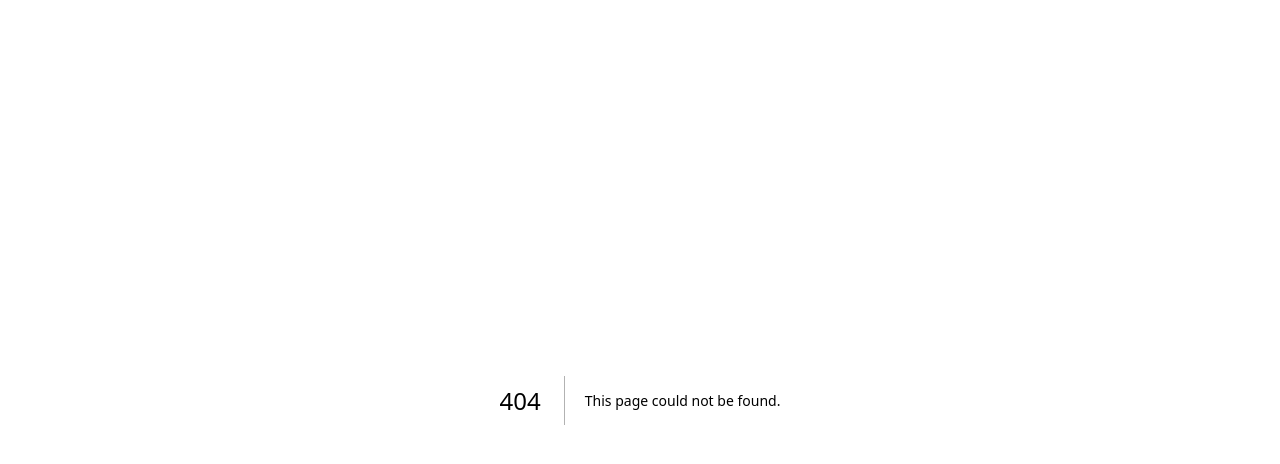
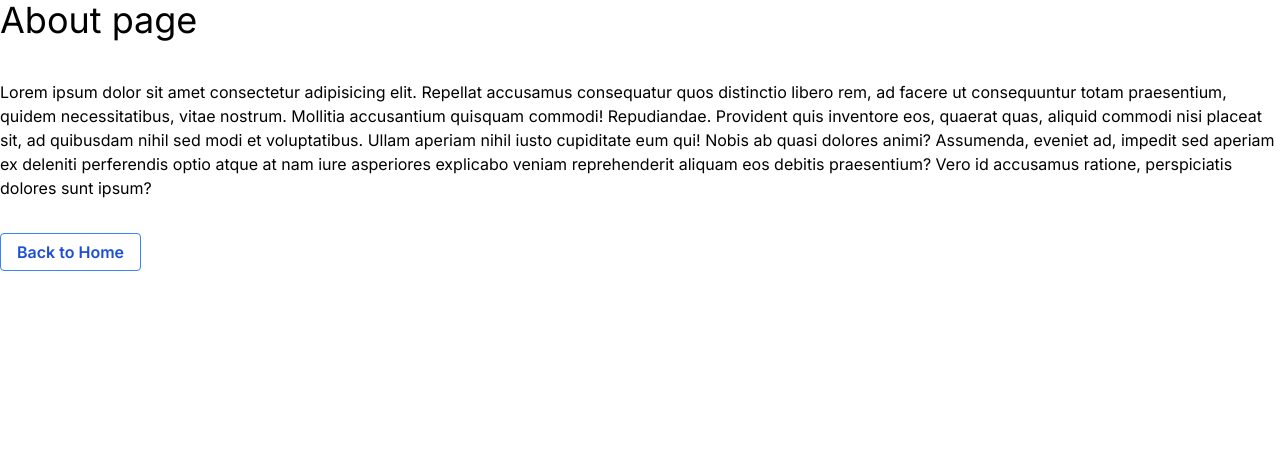
Before and after one commit to lapinRagnar/next13-prisma-mongodb-crud-restapi, a Next.js app: page /about in a window 1280 px wide. Before the commit this address had no page. Shown: the top 464 px of the page. Built offline with nearby package versions, Linux system fonts and the light colour scheme.

Commit message:
base de routing

```diff
--- /dev/null
+++ b/app/about/[id]/page.jsx
@@ -0,0 +1,9 @@
+
+
+const page = ({params}) => {
+  return (
+    <div>page {params.id}</div>
+  )
+}
+
+export default page
--- /dev/null
+++ b/app/about/page.jsx
@@ -0,0 +1,24 @@
+import Link from "next/link"
+
+
+const page = () => {
+  return (
+    <div>
+    <h1 className='text-4xl'>About page</h1>
+    <p className='py-10'>
+    Lorem ipsum dolor sit amet consectetur adipisicing elit. Repellat accusamus consequatur quos distinctio libero rem, ad facere ut consequuntur totam praesentium, quidem necessitatibus, vitae nostrum. Mollitia accusantium quisquam commodi! Repudiandae.
+    Provident quis inventore eos, quaerat quas, aliquid commodi nisi placeat sit, ad quibusdam nihil sed modi et voluptatibus. Ullam aperiam nihil iusto cupiditate eum qui! Nobis ab quasi dolores animi?
+    Assumenda, eveniet ad, impedit sed aperiam ex deleniti perferendis optio atque at nam iure asperiores explicabo veniam reprehenderit aliquam eos debitis praesentium? Vero id accusamus ratione, perspiciatis dolores sunt ipsum?
+    </p>
+
+    <Link
+      href='/'
+      className='bg-transparent hover:bg-blue-500 text-blue-700 font-semibold hover:text-white py-2 px-4 border border-blue-500 hover:border-transparent rounded'
+    >
+      Back to Home
+    </Link>
+  </div>
+  )
+}
+
+export default page
--- a/app/page.js
+++ b/app/page.jsx
@@ -1,3 +1,4 @@
+import Link from "next/link";
 
 
 export default function Home() {
@@ -9,6 +10,13 @@ export default function Home() {
       Provident quis inventore eos, quaerat quas, aliquid commodi nisi placeat sit, ad quibusdam nihil sed modi et voluptatibus. Ullam aperiam nihil iusto cupiditate eum qui! Nobis ab quasi dolores animi?
       Assumenda, eveniet ad, impedit sed aperiam ex deleniti perferendis optio atque at nam iure asperiores explicabo veniam reprehenderit aliquam eos debitis praesentium? Vero id accusamus ratione, perspiciatis dolores sunt ipsum?
       </p>
+
+      <Link
+      href='/about'
+      className='bg-transparent hover:bg-blue-500 text-blue-700 font-semibold hover:text-white py-2 px-4 border border-blue-500 hover:border-transparent rounded'
+    >
+      Back to Home
+    </Link>
     </div>
   )
 }
```
